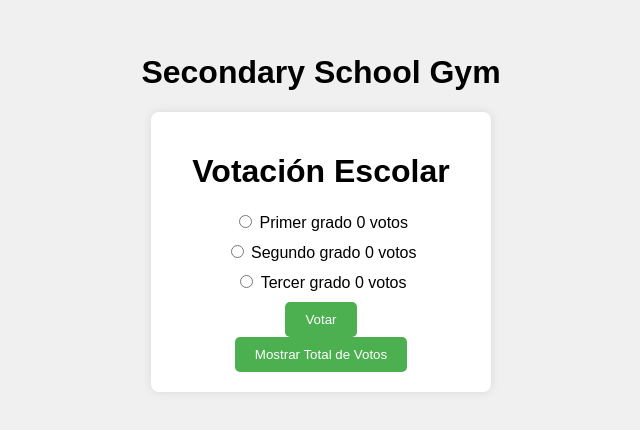
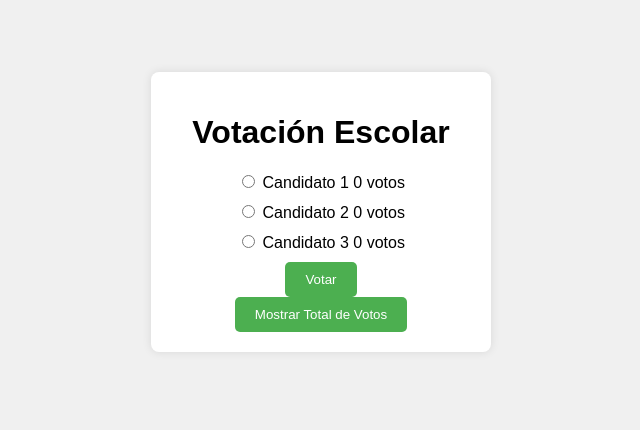
Before and after one commit to AlmaVelasquez/SecondarySchoolGym_VotoElectronico, a plain HTML site: page index.html in a window 1280 px wide. Shown: the part 196-626 px from the top of the page, without its empty margins (319-959 px from the left). Drawn offline with nearby package versions, Linux system fonts and the light colour scheme.

Commit message:
Update index.html

```diff
--- a/index.html
+++ b/index.html
@@ -3,9 +3,9 @@
 <head>
     <meta charset="UTF-8">
     <meta name="viewport" content="width=device-width, initial-scale=1.0">
-       <title>Votación Escolar</title>
-       <H1>Secondary School Gym</H1>
+    <title>Votación Escolar</title>
     <link rel="stylesheet" href="style.css">
+    <script src="https://cdn.jsdelivr.net/npm/axios/dist/axios.min.js"></script>
 </head>
 <body>
     <div class="container">
@@ -13,17 +13,17 @@
         <form id="voteForm">
             <div class="candidate">
                 <input type="radio" id="candidate1" name="candidate" value="Candidato 1">
-                <label for="candidate1">Primer grado</label>
+                <label for="candidate1">Candidato 1</label>
                 <span id="count1">0</span> votos
             </div>
             <div class="candidate">
                 <input type="radio" id="candidate2" name="candidate" value="Candidato 2">
-                <label for="candidate2">Segundo grado</label>
+                <label for="candidate2">Candidato 2</label>
                 <span id="count2">0</span> votos
             </div>
             <div class="candidate">
                 <input type="radio" id="candidate3" name="candidate" value="Candidato 3">
-                <label for="candidate3">Tercer grado</label>
+                <label for="candidate3">Candidato 3</label>
                 <span id="count3">0</span> votos
             </div>
             <button type="button" onclick="submitVote()">Votar</button>
```
